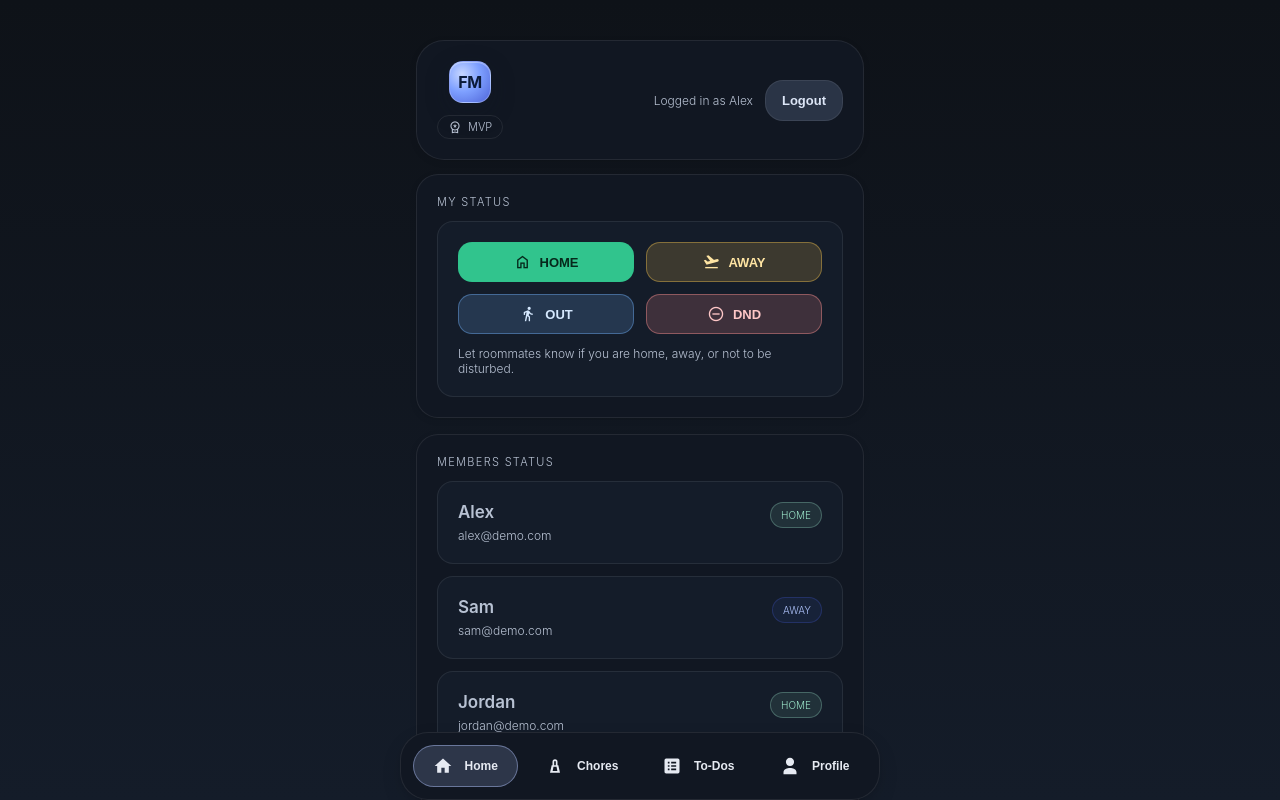
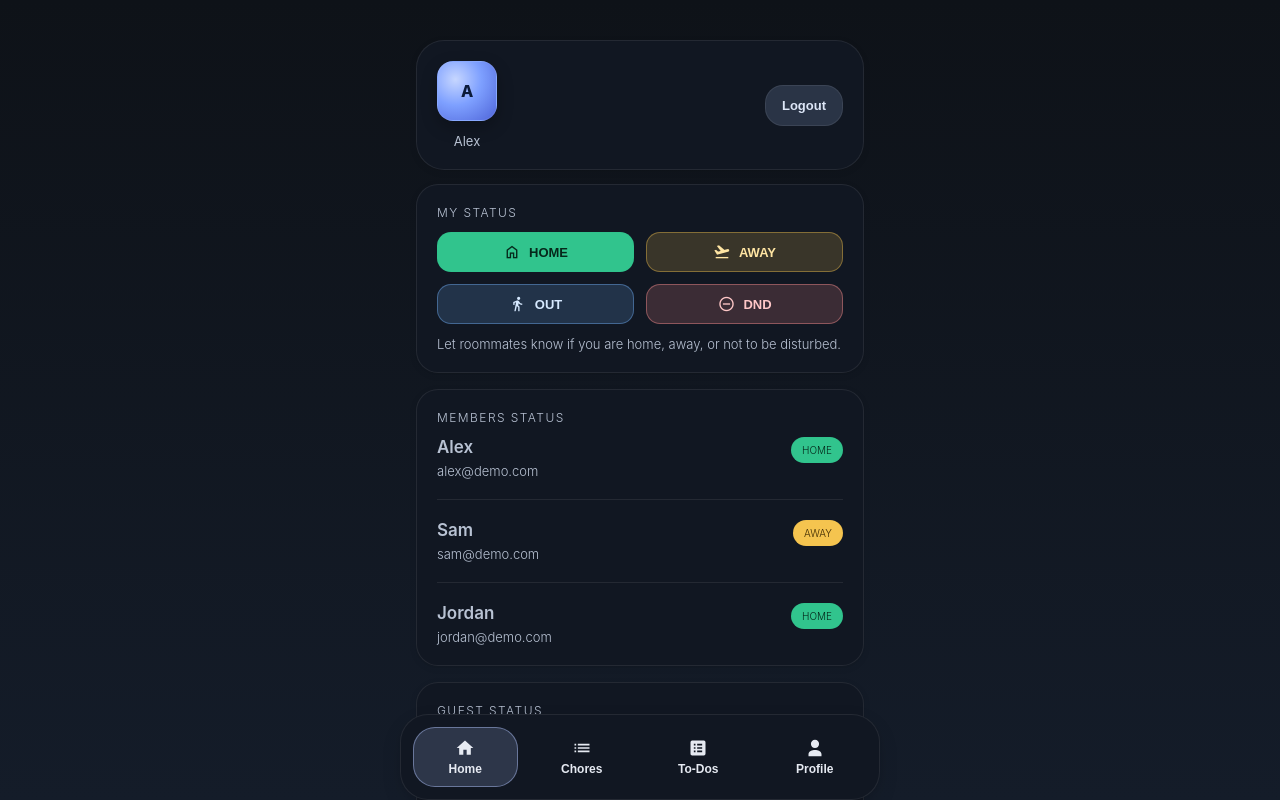
Before and after one commit to minthaik/Flat-Mate, a React (Vite) app: page / in a window 1280 px wide. Both pictures are taken after a click on the button "Login". Shown: the top 800 px of the page. Built offline with nearby package versions, Linux system fonts and the light colour scheme.

Commit message:
Update topbar avatar and status styling

```diff
--- a/src/App.jsx
+++ b/src/App.jsx
@@ -60,16 +60,22 @@ export default function App() {
     <div className="app-shell">
       <div className="topbar">
         <div className="brand-cluster">
-          <span className="logo-mark" aria-label="FlatMate logo">FM</span>
-          <span className="badge">
-            <span className="material-symbols-outlined badge-icon" aria-hidden="true">workspace_premium</span>
-            <span>MVP</span>
+          <span
+            className="logo-mark avatar-mark"
+            aria-label={`${me?.name || "User"} profile`}
+            style={{
+              backgroundImage: me?.photo ? `url(${me.photo})` : undefined,
+              backgroundColor: me?.avatarColor || "#5c9dff",
+              color: me?.photo ? "transparent" : "#0b1b3a"
+            }}
+          >
+            {!me?.photo && (me?.name?.[0]?.toUpperCase() || "?")}
           </span>
+          <div className="small" style={{ fontWeight: 400 }}>
+            {me ? me.name : "Not logged in"}
+          </div>
         </div>
         <div className="topbar-right">
-          <div className="small">
-            {me ? `Logged in as ${me.name}` : "Not logged in"}
-          </div>
           {me && (
             <button className="btn secondary" onClick={actions.logout}>
               Logout
--- a/src/screens/Dashboard.jsx
+++ b/src/screens/Dashboard.jsx
@@ -163,8 +163,11 @@ export default function Dashboard({ me, house, houseUsers, houseChores, houseGue
             <div className="panel-title">Members Status</div>
             {house ? (
               <div className="stack">
-                {houseUsers.map(u => (
-                  <div key={u.id} className="card">
+                {houseUsers.map((u, idx) => {
+                  const isLast = idx === houseUsers.length - 1;
+                  return (
+                    <React.Fragment key={u.id}>
+                      <div className="card">
                         <div className="kv">
                           <span className="h2" style={{ margin: 0 }}>{u.name}</span>
                           <span
@@ -184,12 +187,14 @@ export default function Dashboard({ me, house, houseUsers, houseChores, houseGue
                         <div className="small">{u.email}</div>
                         {u.status === "DND" && u.dndUntil && (
                           <div className="small emphasis">
-                        Ends {new Date(u.dndUntil).toLocaleTimeString()} •{" "}
-                        <span className="countdown">{remainingDnd(u)}</span>
+                            Ends {new Date(u.dndUntil).toLocaleTimeString()} &rarr; <span className="countdown">{remainingDnd(u)}</span>
                           </div>
                         )}
                       </div>
-                ))}
+                      {!isLast && <div className="divider" />}
+                    </React.Fragment>
+                  );
+                })}
               </div>
             ) : (
               <div className="small">No members found.</div>
@@ -210,7 +215,7 @@ export default function Dashboard({ me, house, houseUsers, houseChores, houseGue
                     return (
                       <div key={g.id} className="kv">
                         <span>{g.name}</span>
-                        <span className="small">{new Date(g.arrivesAt).toLocaleString()} · Host: {host?.name || "Unknown"}</span>
+                        <span className="small">{new Date(g.arrivesAt).toLocaleString()} Â· Host: {host?.name || "Unknown"}</span>
                       </div>
                     );
                   })}
@@ -241,7 +246,6 @@ export default function Dashboard({ me, house, houseUsers, houseChores, houseGue
       )}
 
       {tab === "CHORES" && (
-        <div className="panel">
         <ChoresView
           me={me}
           house={house}
@@ -249,7 +253,6 @@ export default function Dashboard({ me, house, houseUsers, houseChores, houseGue
           chores={houseChores}
           actions={actions}
         />
-        </div>
       )}
 
       {tab === "PROFILE" && (
@@ -295,7 +298,7 @@ export default function Dashboard({ me, house, houseUsers, houseChores, houseGue
         <button className={`nav-btn ${tab === "CHORES" ? "active" : ""}`} onClick={() => setTab("CHORES")}>
           <span className="nav-icon" aria-hidden="true">
             <svg viewBox="0 0 24 24">
-              <path d="M16 11h-1V7a3 3 0 0 0-6 0v4H8l-2 9h12l-2-9Zm-5-4a1 1 0 1 1 2 0v4h-2V7Zm-1.82 11 1-5h3.64l1 5H9.18Z" />
+              <path d="M3 7h2v2H3V7Zm0 4h2v2H3v-2Zm0 4h2v2H3v-2ZM7 7h14v2H7V7Zm0 4h14v2H7v-2Zm0 4h14v2H7v-2Z" />
             </svg>
           </span>
           <span className="nav-label">Chores</span>
--- a/src/styles.css
+++ b/src/styles.css
@@ -1,4 +1,4 @@
-/* FlatMate OS – Mobile-first Material 3-inspired UI overhaul
+/* FlatMate OS â€“ Mobile-first Material 3-inspired UI overhaul
    Focus: clean, spacious, Google-like UI.
    This file preserves existing class names so screens and dialogs need minimal changes.
 */
@@ -127,6 +127,7 @@ body {
   background: var(--md-sys-color-surface);
   color: var(--md-sys-color-on-surface);
   font-family: var(--font-body);
+  font-size: 16px;
   font-weight: 300;
   -webkit-font-smoothing: antialiased;
   -moz-osx-font-smoothing: grayscale;
@@ -193,16 +194,24 @@ a { color: inherit; text-decoration: none; }
   display: inline-flex;
   align-items: center;
   justify-content: center;
-  width: 42px;
-  height: 42px;
-  border-radius: 14px;
+  width: 60px;
+  height: 60px;
+  border-radius: 16px;
   background: radial-gradient(circle at 30% 30%, #c6d6ff 0%, #7ea0ff 45%, #4f65d9 100%);
   color: #0b1b3a;
   font-family: var(--font-display);
-  font-weight: 750;
-  letter-spacing: -0.2px;
+  font-weight: 800;
+  letter-spacing: -0.3px;
   border: 1px solid rgba(255,255,255,0.24);
-  box-shadow: 0 8px 24px rgba(16,24,40,0.28), inset 0 1px 0 rgba(255,255,255,0.32);
+  box-shadow: 0 10px 28px rgba(16,24,40,0.32), inset 0 1px 0 rgba(255,255,255,0.32);
+}
+.avatar-mark {
+  background-size: cover;
+  background-position: center;
+  background-repeat: no-repeat;
+  border: 1px solid var(--md-sys-color-outline);
+  box-shadow: 0 6px 16px rgba(0,0,0,0.26);
+  overflow: hidden;
 }
 
 .badge {
@@ -259,7 +268,7 @@ a { color: inherit; text-decoration: none; }
 .panel + .panel { margin-top: var(--space-4); }
 
 .panel-title {
-  font-size: 11px;
+  font-size: 12px;
   color: var(--md-text-secondary);
   margin-bottom: var(--space-3);
   text-transform: uppercase;
@@ -267,16 +276,11 @@ a { color: inherit; text-decoration: none; }
 }
 
 .card {
-  background: var(--md-sys-color-surface-2);
-  border: 1px solid var(--md-sys-color-outline);
-  border-radius: var(--radius);
-  padding: var(--space-5);
+  background: transparent;
+  border: none;
+  border-radius: 0;
+  padding: 0;
   box-shadow: none;
-}
-
-.card.selected {
-  border-color: var(--md-field-border-strong);
-  box-shadow: 0 0 0 1px var(--md-state-focus) inset, var(--md-sys-elevation-1);
 }
 
 /* =========================
@@ -300,7 +304,7 @@ a { color: inherit; text-decoration: none; }
 }
 
 .small {
-  font-size: 12px;
+  font-size: 13px;
   color: var(--md-text-secondary);
 }
 
@@ -321,7 +325,7 @@ a { color: inherit; text-decoration: none; }
 .divider {
   height: 1px;
   background: var(--md-sys-color-outline);
-  margin: var(--space-4) 0;
+  margin: var(--space-2) 0;
 }
 
 .list {
@@ -470,27 +474,27 @@ select {
 }
 
 .pill.home {
-  color: var(--md-sys-color-tertiary);
-  border-color: rgba(155, 229, 201, 0.30);
-  background: rgba(155, 229, 201, 0.10);
+  color: #06281b;
+  border-color: rgba(49, 196, 141, 0.55);
+  background: #31c48d;
 }
 
 .pill.away {
-  color: var(--md-sys-color-primary);
-  border-color: rgba(63, 86, 201, 0.30);
-  background: rgba(63, 86, 201, 0.10);
+  color: #3c2800;
+  border-color: rgba(245, 196, 79, 0.65);
+  background: #f5c44f;
 }
 
 .pill.out {
-  color: #b26e00;
-  border-color: rgba(178, 110, 0, 0.30);
-  background: rgba(178, 110, 0, 0.10);
+  color: #0b2147;
+  border-color: rgba(116, 181, 255, 0.65);
+  background: #5c9dff;
 }
 
 .pill.dnd {
-  color: var(--md-sys-color-danger);
-  border-color: rgba(255, 180, 171, 0.30);
-  background: rgba(255, 180, 171, 0.10);
+  color: #410808;
+  border-color: rgba(255, 146, 146, 0.68);
+  background: #ff7b7b;
 }
 
 /* =========================
@@ -676,9 +680,10 @@ select {
   background: transparent;
   color: var(--md-sys-color-on-surface);
   display: flex;
+  flex-direction: column;
   align-items: center;
   justify-content: center;
-  gap: var(--space-3);
+  gap: var(--space-1);
   font-size: 12px;
   font-weight: 550;
   transition: background 120ms ease, border-color 120ms ease;
```
Lines whose indentation alone changed are shown as unchanged.
